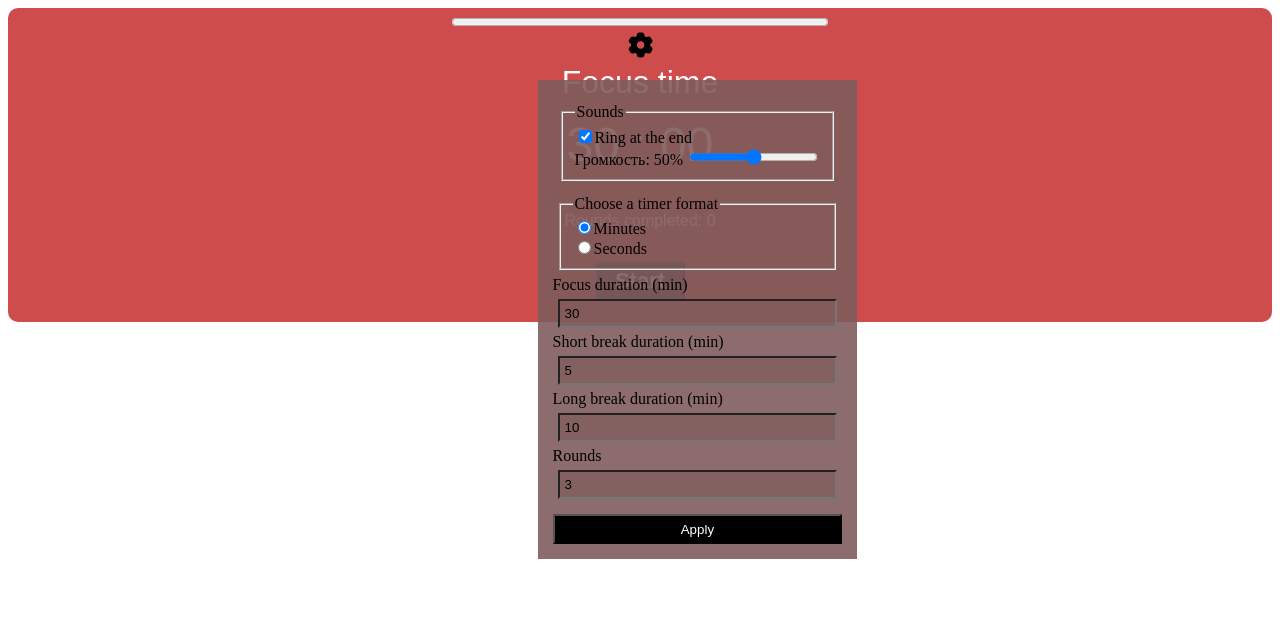
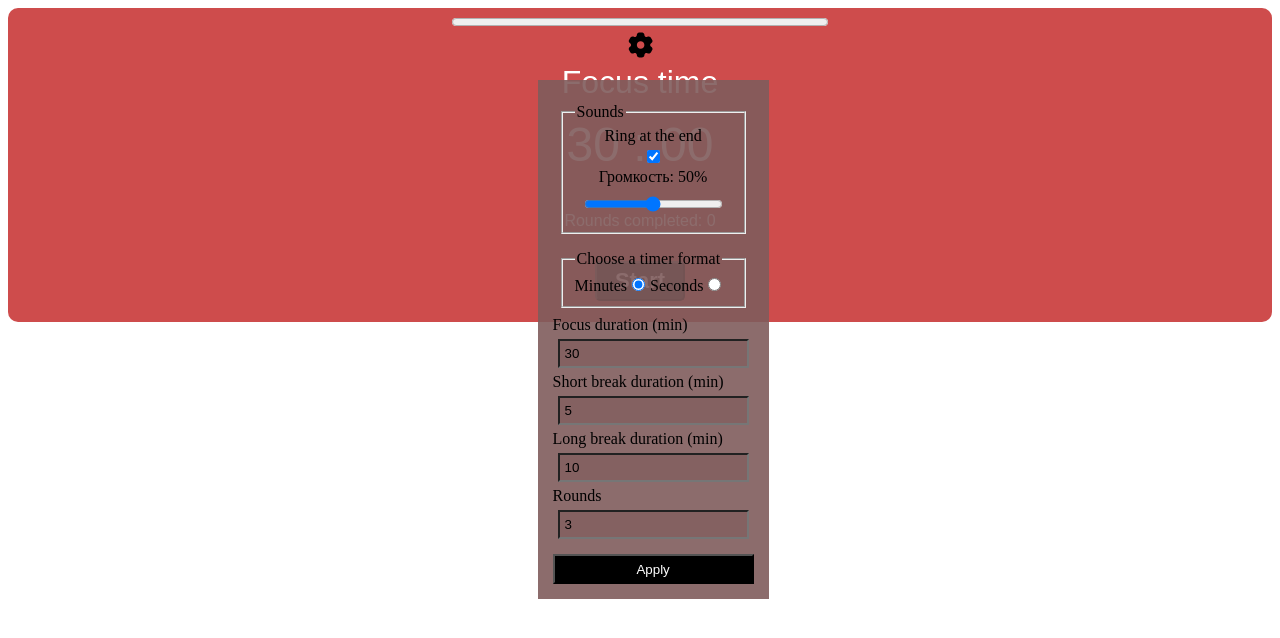
Before and after one commit to Wecpo/Pomodoro, a Vue app: page / in a window 1280 px wide. Both pictures are taken after a click on the element 640 px from the left and 47 px from the top of the page. Shown: the top 638 px of the page. Built offline with nearby package versions, Linux system fonts and the light colour scheme.

Commit message:
refactor: created custom input component and replaced all native inputs with it.

```diff
--- a/src/components/fieldsets/TimerSettingsModalFieldsetSound.vue
+++ b/src/components/fieldsets/TimerSettingsModalFieldsetSound.vue
@@ -1,4 +1,6 @@
 <script setup lang="ts">
+import BaseInput from '../inputs/BaseInput.vue';
+
 const ringAtheEnd = defineModel<boolean>('ringAtTheEnd');
 const volume = defineModel<number>('volume', { required: true, default: 0.5 });
 </script>
@@ -6,19 +8,14 @@ const volume = defineModel<number>('volume', { required: true, default: 0.5 });
 <template>
   <fieldset class="fieldset-sounds">
     <legend>Sounds</legend>
-    <label>
-      <input v-model="ringAtheEnd" type="checkbox">Ring at the end
-    </label>
-    <label class="label-volume" for="volume">Громкость: {{ Math.round(volume * 100) }}%
-      <input
-        id="volume"
-        v-model.number="volume"
-        type="range"
-        min="0"
-        max="1"
-        step="0.05"
-      >
-    </label>
+    <BaseInput v-model="ringAtheEnd" label="Ring at the end" type="checkbox" />
+    <BaseInput
+      v-model.number="volume" :label="`Громкость: ${Math.round(volume * 100)}%`"
+      type="range"
+      min="0"
+      max="1"
+      step="0.05"
+    />
   </fieldset>
 </template>
 
@@ -26,6 +23,7 @@ const volume = defineModel<number>('volume', { required: true, default: 0.5 });
 .fieldset-sounds {
   display: flex;
   flex-direction: column;
+  align-items: center;
   margin: 8px;
 }
 </style>
--- a/src/components/fieldsets/TimerSettingsModalFieldsetTimer.vue
+++ b/src/components/fieldsets/TimerSettingsModalFieldsetTimer.vue
@@ -1,22 +1,25 @@
 <script setup lang="ts">
+import { useId } from 'vue';
+import BaseInput from '../inputs/BaseInput.vue';
+
 const timerFormat = defineModel<string>('timerFormat');
 </script>
 
 <template>
   <fieldset class="fieldset-timer">
     <legend>Choose a timer format</legend>
-    <label>
-      <input v-model="timerFormat" type="radio" value="minutes">Minutes
-    </label>
-    <br>
-    <label>
-      <input v-model="timerFormat" type="radio" value="seconds">Seconds
-    </label>
+    <div>
+      <BaseInput v-model="timerFormat" type="radio" value="minutes" label="Minutes" />
+      <BaseInput v-model="timerFormat" type="radio" value="seconds" label="Seconds" />
+    </div>
   </fieldset>
 </template>
 
 <style scoped>
 .fieldset-timer {
-  margin: 6px;
+  display: flex;
+  flex-direction: column;
+  align-items: start;
+  margin: 8px;
 }
 </style>
--- /dev/null
+++ b/src/components/inputs/BaseInput.vue
@@ -0,0 +1,46 @@
+<script setup lang="ts">
+import { useId } from 'vue';
+
+interface Props {
+  label: string
+  type: string
+  placeholder?: string
+  min?: string
+  max?: string
+  step?: string
+  value?: string
+}
+
+const props = defineProps<Props>();
+const modelValue = defineModel();
+
+const inputId = useId();
+</script>
+
+<template>
+  <template v-if="type === 'radio'">
+    <label :for="inputId">{{ props.label }}</label>
+    <input :id="inputId" v-model="modelValue" type="radio" :value="props.value ">
+  </template>
+  <template v-else>
+    <label :for="inputId">
+      {{ props.label }}
+    </label>
+    <input
+      :id="inputId"
+      v-model="modelValue"
+      :type="props.type"
+      :min="props.min"
+      :max="props.max"
+      :step="props.step"
+    >
+  </template>
+</template>
+
+<style scoped>
+input {
+  padding: 5px;
+  margin: 5px;
+  background-color: rgba(128, 92, 92, 0.7);
+}
+</style>
--- a/src/components/timer/TimerSettingsModal.vue
+++ b/src/components/timer/TimerSettingsModal.vue
@@ -4,6 +4,7 @@ import TimerSettingsModalFieldsetSound from '@/components/fieldsets/TimerSetting
 import TimerSettingsModalFieldsetTimer from '@/components/fieldsets/TimerSettingsModalFieldsetTimer.vue';
 import { toMinutesFixed } from '@/utils/toMinutesFixed';
 import { computed, onMounted, onUnmounted, reactive, ref, watch } from 'vue';
+import BaseInput from '../inputs/BaseInput.vue';
 
 const props = withDefaults(defineProps<TimerSettingsModal>(), {
   timerSettings: () =>
@@ -53,13 +54,13 @@ watch(() => localTimerSettings.timerFormat, (timerFormat) => {
   localTimerSettings.longBreakDuration = toMinutesFixed(localTimerSettings.longBreakDuration);
 });
 
-const modalRef = ref<HTMLElement | null>(null);
+const formRef = ref<HTMLElement | null>(null);
 
 const handleClickOutside = (event: MouseEvent) => {
   if (props.settingsIconRef && props.settingsIconRef.contains(event.target as Node)) {
     emit('close');
   }
-  if (modalRef.value && !modalRef.value.contains(event.target as Node)) {
+  if (formRef.value && !formRef.value.contains(event.target as Node)) {
     emit('close');
   }
 };
@@ -84,26 +85,35 @@ onUnmounted(() => {
 </script>
 
 <template>
-  <div ref="modalRef">
-    <form class="modal" @submit.prevent="editSettings">
+  <form ref="formRef" class="modal" @submit.prevent="editSettings">
     <TimerSettingsModalFieldsetSound
       v-model:ring-at-the-end="localTimerSettings.ringAtTheEnd"
       v-model:volume.number="localTimerSettings.volume"
     />
     <TimerSettingsModalFieldsetTimer v-model:timer-format="localTimerSettings.timerFormat" />
-      <label for="focus">Focus duration ({{ timerFormatString }})</label>
-      <input id="focus" v-model="localTimerSettings.focusDuration" type="number" required="true" min="1">
-      <label for="shortBreak">Short break duration ({{ timerFormatString }})</label>
-      <input id="shortBreak" v-model="localTimerSettings.shortBreakDuration" required="true" type="number" min="1">
-      <label for="longBreak">Long break duration ({{ timerFormatString }})</label>
-      <input id="longBreak" v-model="localTimerSettings.longBreakDuration" required="true" type="number" min="1">
-      <label for="rounds">Rounds</label>
-      <input id="rounds" v-model="localTimerSettings.rounds" required="true" type="number" min="1">
+    <BaseInput
+      v-model="localTimerSettings.focusDuration"
+      type="number" :label="`Focus duration (${timerFormatString})`"
+    />
+    <BaseInput
+      v-model="localTimerSettings.shortBreakDuration"
+      type="number"
+      :label="`Short break duration (${timerFormatString})`"
+    />
+    <BaseInput
+      v-model="localTimerSettings.longBreakDuration"
+      type="number"
+      :label="`Long break duration (${timerFormatString})`"
+    />
+    <BaseInput
+      v-model="localTimerSettings.rounds"
+      type="number"
+      label="Rounds"
+    />
     <button class="submit" type="submit">
       Apply
     </button>
   </form>
-  </div>
 </template>
 
 <style scoped>
@@ -118,11 +128,6 @@ onUnmounted(() => {
   min-width: 100px;
 }
 
-.label-volume {
-  display: flex;
-  flex-direction: column;
-}
-
 .submit {
   background-color: black;
   color: #fff;
@@ -133,10 +138,4 @@ onUnmounted(() => {
 .submit:hover {
   cursor: pointer;
 }
-
-input {
-  padding: 5px;
-  margin: 5px;
-  background-color: rgba(128, 92, 92, 0.7);
-}
 </style>
```
Lines whose indentation alone changed are shown as unchanged.
